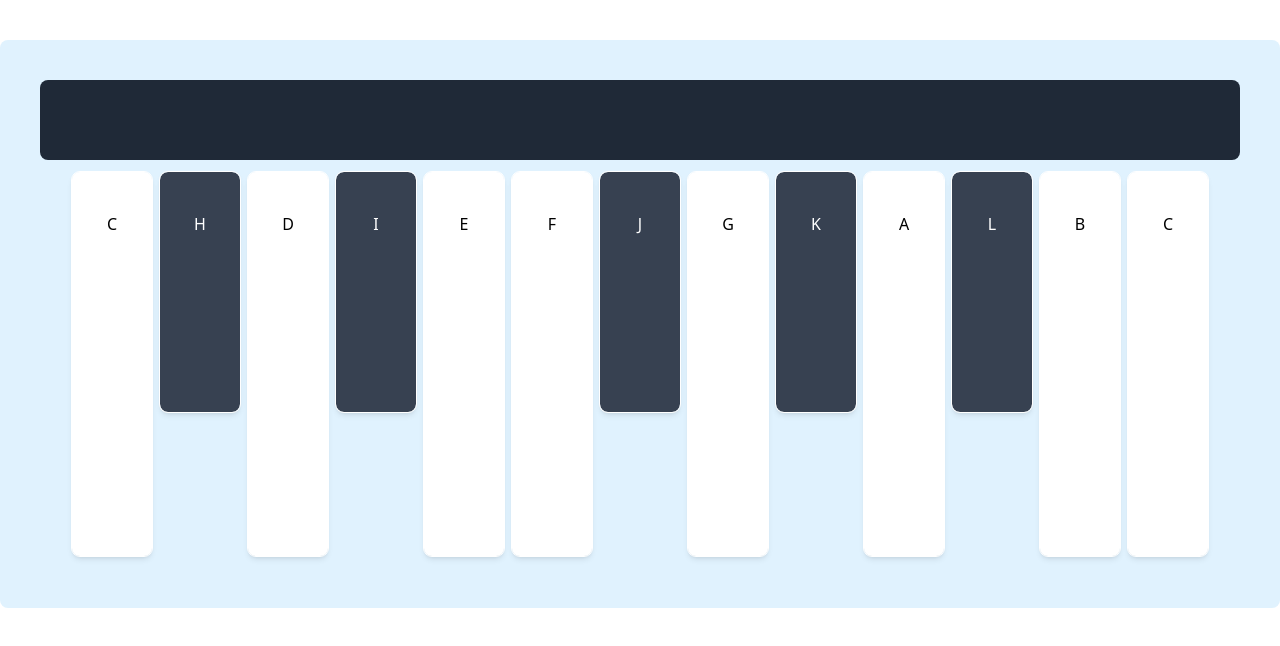
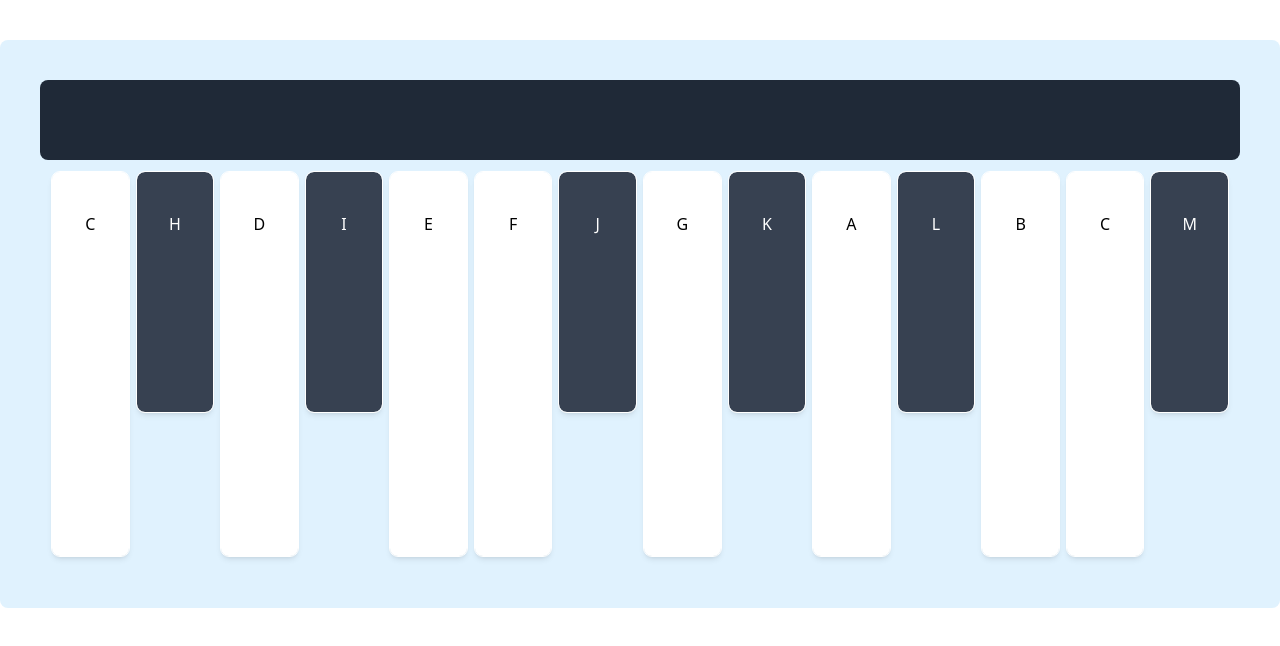
Before and after one commit to neophytz/pinao-players, a React (Vite) app: page / in a window 1280 px wide. Shown: the top 646 px of the page. Built offline with nearby package versions, Linux system fonts and the light colour scheme.

Commit message:
litbit changes

```diff
--- a/src/pages/piano/Keyboard.tsx
+++ b/src/pages/piano/Keyboard.tsx
@@ -16,7 +16,7 @@ export const Keyboard: React.FC = () => {
     trackArr.map(singleNote => {
       const keyObjext = findSoundFileUsingKey(singleNote, keys) as PinaoKeyProps
       // setSingleKey(keyObjext.soundFile)
-      console.log(typeof keyObjext.soundFile, keyObjext.soundFile)
+      // console.log(typeof keyObjext.soundFile, keyObjext.soundFile)
       playSound(keyObjext.soundFile)
     })
   }
--- a/src/pages/piano/keys.json
+++ b/src/pages/piano/keys.json
@@ -63,5 +63,10 @@
         "name": "C",
         "soundFile": "/src/assets/C4_note.wav",
         "color": "white"
+    },
+    {
+        "name": "M",
+        "soundFile": "/src/assets/Cs_note.wav",
+        "color": "black"
     }
 ]
```
